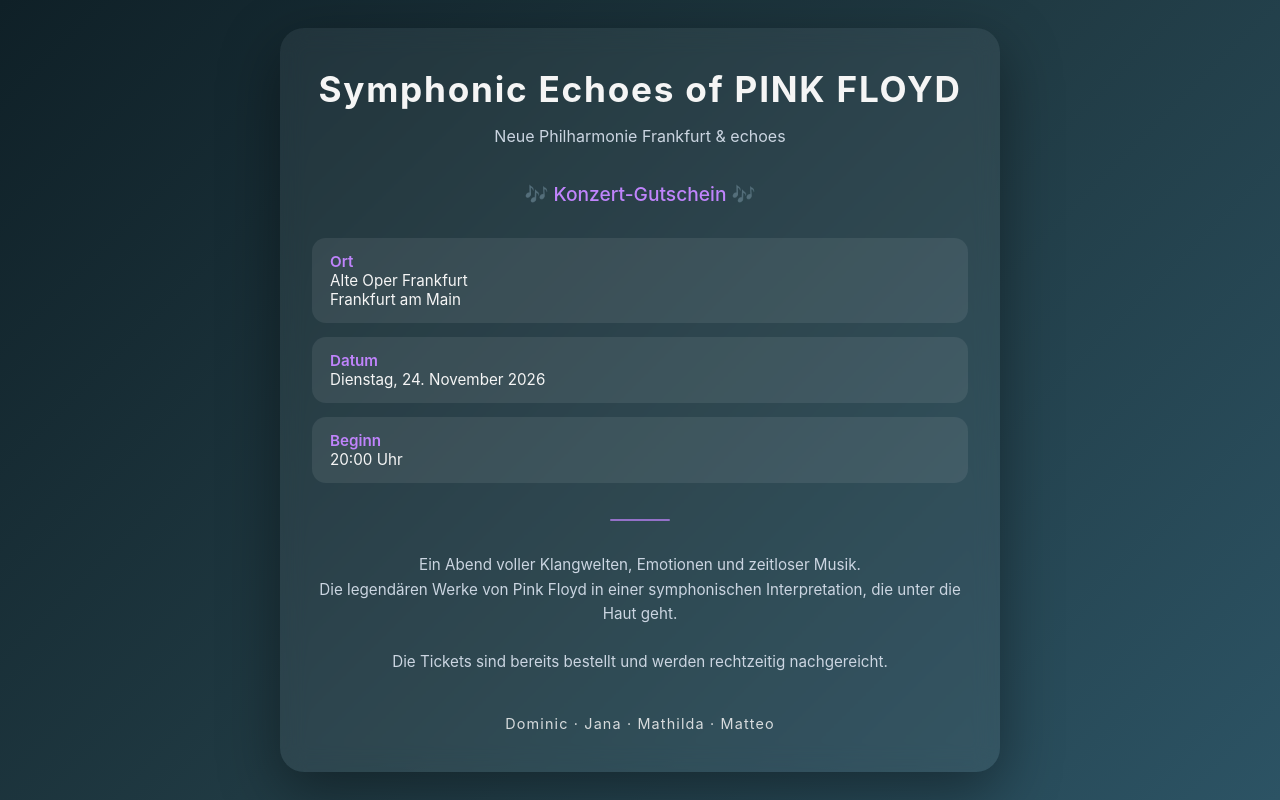
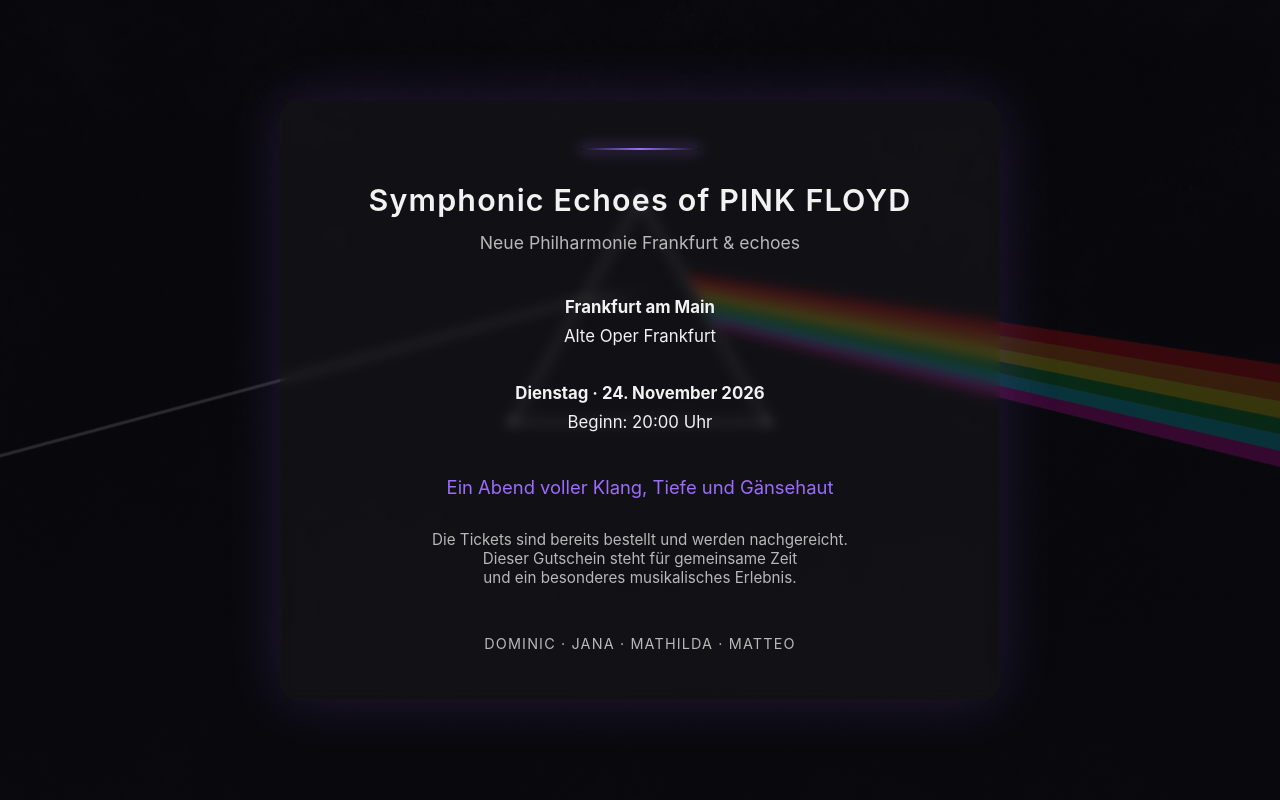
Before and after one commit to JimmyConway/gutschein-eltern, a plain HTML site: page index.html in a window 1280 px wide. Drawn offline with Linux system fonts and the light colour scheme.

Commit message:
Update index.html

```diff
--- a/index.html
+++ b/index.html
@@ -2,17 +2,15 @@
 <html lang="de">
 <head>
   <meta charset="UTF-8" />
-  <title>Symphonic Echoes of Pink Floyd – Gutschein</title>
+  <title>Konzertgutschein – Symphonic Echoes of Pink Floyd</title>
   <meta name="viewport" content="width=device-width, initial-scale=1" />
 
   <style>
     :root {
-      --bg1: #0f2027;
-      --bg2: #203a43;
-      --bg3: #2c5364;
-      --accent: #c084fc;
-      --text: #f5f5f5;
-      --muted: #cbd5e1;
+      --bg-dark: #0b0c10;
+      --text-main: #f2f2f2;
+      --text-soft: #b8b8b8;
+      --accent: #9c6cff;
     }
 
     * {
@@ -24,148 +22,154 @@
       min-height: 100vh;
       font-family: -apple-system, BlinkMacSystemFont, "Segoe UI",
                    Roboto, Helvetica, Arial, sans-serif;
-      background: linear-gradient(135deg, var(--bg1), var(--bg2), var(--bg3));
-      color: var(--text);
+      color: var(--text-main);
       display: flex;
       align-items: center;
       justify-content: center;
-      padding: 24px;
+
+      /* Hintergrundbild */
+      background:
+        linear-gradient(rgba(10,10,15,0.75), rgba(10,10,15,0.85)),
+        url("background.jpg") center / cover no-repeat fixed;
     }
 
     .card {
       max-width: 720px;
-      width: 100%;
-      background: rgba(255, 255, 255, 0.06);
-      backdrop-filter: blur(12px);
-      border-radius: 24px;
-      padding: 40px 32px;
-      box-shadow: 0 20px 60px rgba(0, 0, 0, 0.4);
-      animation: fadeIn 1.2s ease-out;
+      width: 90%;
+      padding: 3rem 2.5rem;
+      border-radius: 20px;
+      background: rgba(255, 255, 255, 0.04);
+      backdrop-filter: blur(6px);
+      box-shadow:
+        0 0 60px rgba(156, 108, 255, 0.18),
+        inset 0 0 1px rgba(255, 255, 255, 0.08);
+      text-align: center;
     }
 
-    @keyframes fadeIn {
-      from {
-        opacity: 0;
-        transform: translateY(20px);
+    .glow-line {
+      width: 120px;
+      height: 2px;
+      margin: 0 auto 2rem;
+      background: linear-gradient(
+        90deg,
+        transparent,
+        var(--accent),
+        transparent
+      );
+      box-shadow: 0 0 14px var(--accent);
+    }
+
+    h1 {
+      font-size: 1.9rem;
+      font-weight: 600;
+      margin-bottom: 0.5rem;
+      letter-spacing: 0.04em;
+    }
+
+    h2 {
+      font-size: 1.1rem;
+      font-weight: 400;
+      color: var(--text-soft);
+      margin-bottom: 2.5rem;
+    }
+
+    .event {
+      line-height: 1.7;
+      font-size: 1.05rem;
+      margin-bottom: 2.5rem;
+    }
+
+    .highlight {
+      font-size: 1.15rem;
+      color: var(--accent);
+      margin-bottom: 2rem;
+    }
+
+    .note {
+      font-size: 0.95rem;
+      color: var(--text-soft);
+      margin-bottom: 3rem;
+    }
+
+    .signature {
+      font-size: 0.9rem;
+      letter-spacing: 0.08em;
+      color: var(--text-soft);
+    }
+
+    /* 📱 Mobile */
+    @media (max-width: 480px) {
+      .card {
+        padding: 2.2rem 1.6rem;
       }
-      to {
-        opacity: 1;
-        transform: translateY(0);
+
+      h1 {
+        font-size: 1.6rem;
       }
     }
 
-    h1 {
-      margin: 0 0 16px;
-      font-size: clamp(1.6rem, 4vw, 2.2rem);
-      letter-spacing: 0.05em;
-      text-align: center;
-    }
+    /* 🖨 PRINT VERSION */
+    @media print {
+      body {
+        background: white !important;
+        color: #111;
+      }
 
-    .subtitle {
-      text-align: center;
-      color: var(--muted);
-      font-size: 1rem;
-      margin-bottom: 36px;
-    }
+      .card {
+        box-shadow: none;
+        background: white;
+        backdrop-filter: none;
+        border-radius: 0;
+        width: 100%;
+        max-width: none;
+        padding: 4cm 3cm;
+      }
 
-    .highlight {
-      text-align: center;
-      font-size: 1.2rem;
-      color: var(--accent);
-      margin-bottom: 32px;
-      font-weight: 500;
-    }
+      .glow-line {
+        box-shadow: none;
+        background: #444;
+      }
 
-    .details {
-      display: grid;
-      grid-template-columns: 1fr;
-      gap: 14px;
-      margin-bottom: 36px;
-    }
+      .highlight {
+        color: #000;
+      }
 
-    .detail {
-      padding: 14px 18px;
-      background: rgba(255, 255, 255, 0.08);
-      border-radius: 14px;
-      font-size: 0.95rem;
-    }
-
-    .detail strong {
-      color: var(--accent);
-      font-weight: 600;
-    }
-
-    .text {
-      text-align: center;
-      color: var(--muted);
-      line-height: 1.6;
-      margin-bottom: 40px;
-      font-size: 0.95rem;
-    }
-
-    .signature {
-      text-align: center;
-      font-size: 0.9rem;
-      letter-spacing: 0.08em;
-      color: var(--text);
-      opacity: 0.85;
-    }
-
-    .divider {
-      width: 60px;
-      height: 2px;
-      background: var(--accent);
-      margin: 32px auto;
-      border-radius: 2px;
-      opacity: 0.7;
+      .note,
+      .signature,
+      h2 {
+        color: #333;
+      }
     }
   </style>
 </head>
 
 <body>
-  <main class="card">
+  <div class="card">
+    <div class="glow-line"></div>
+
     <h1>Symphonic Echoes of PINK FLOYD</h1>
+    <h2>Neue Philharmonie Frankfurt &amp; echoes</h2>
 
-    <div class="subtitle">
-      Neue Philharmonie Frankfurt &amp; echoes
+    <div class="event">
+      <strong>Frankfurt am Main</strong><br />
+      Alte Oper Frankfurt<br /><br />
+      <strong>Dienstag · 24. November 2026</strong><br />
+      Beginn: 20:00 Uhr
     </div>
 
     <div class="highlight">
-      🎶 Konzert-Gutschein 🎶
+      Ein Abend voller Klang, Tiefe und Gänsehaut
     </div>
 
-    <div class="details">
-      <div class="detail">
-        <strong>Ort</strong><br />
-        Alte Oper Frankfurt<br />
-        Frankfurt am Main
-      </div>
-
-      <div class="detail">
-        <strong>Datum</strong><br />
-        Dienstag, 24. November 2026
-      </div>
-
-      <div class="detail">
-        <strong>Beginn</strong><br />
-        20:00 Uhr
-      </div>
-    </div>
-
-    <div class="divider"></div>
-
-    <div class="text">
-      Ein Abend voller Klangwelten, Emotionen und zeitloser Musik.<br />
-      Die legendären Werke von Pink Floyd in einer symphonischen
-      Interpretation, die unter die Haut geht.
-      <br /><br />
-      Die Tickets sind bereits bestellt und werden rechtzeitig
-      nachgereicht.
+    <div class="note">
+      Die Tickets sind bereits bestellt und werden nachgereicht.<br />
+      Dieser Gutschein steht für gemeinsame Zeit<br />
+      und ein besonderes musikalisches Erlebnis.
     </div>
 
     <div class="signature">
-      Dominic · Jana · Mathilda · Matteo
+      DOMINIC · JANA · MATHILDA · MATTEO
     </div>
-  </main>
+  </div>
 </body>
 </html>
```
